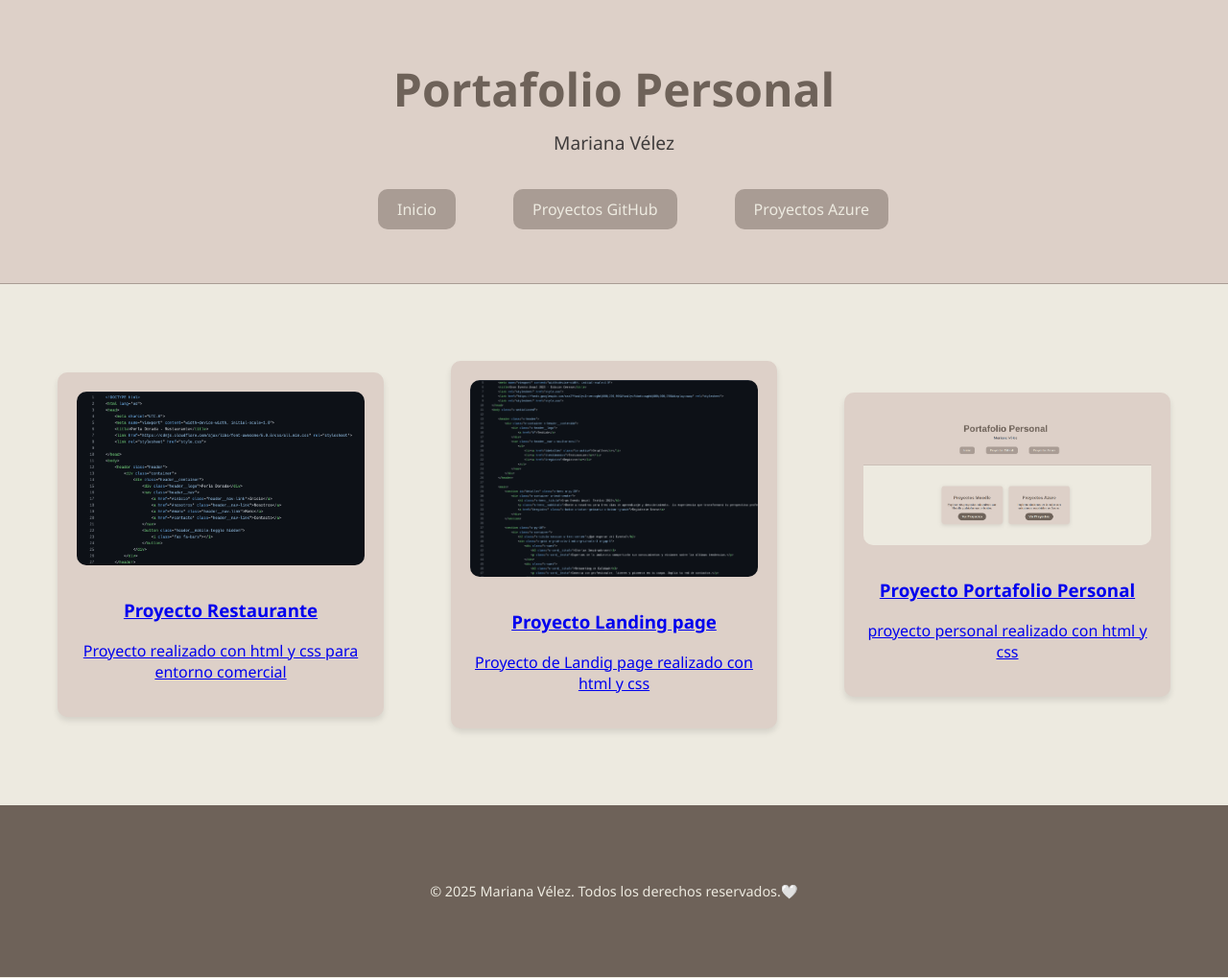
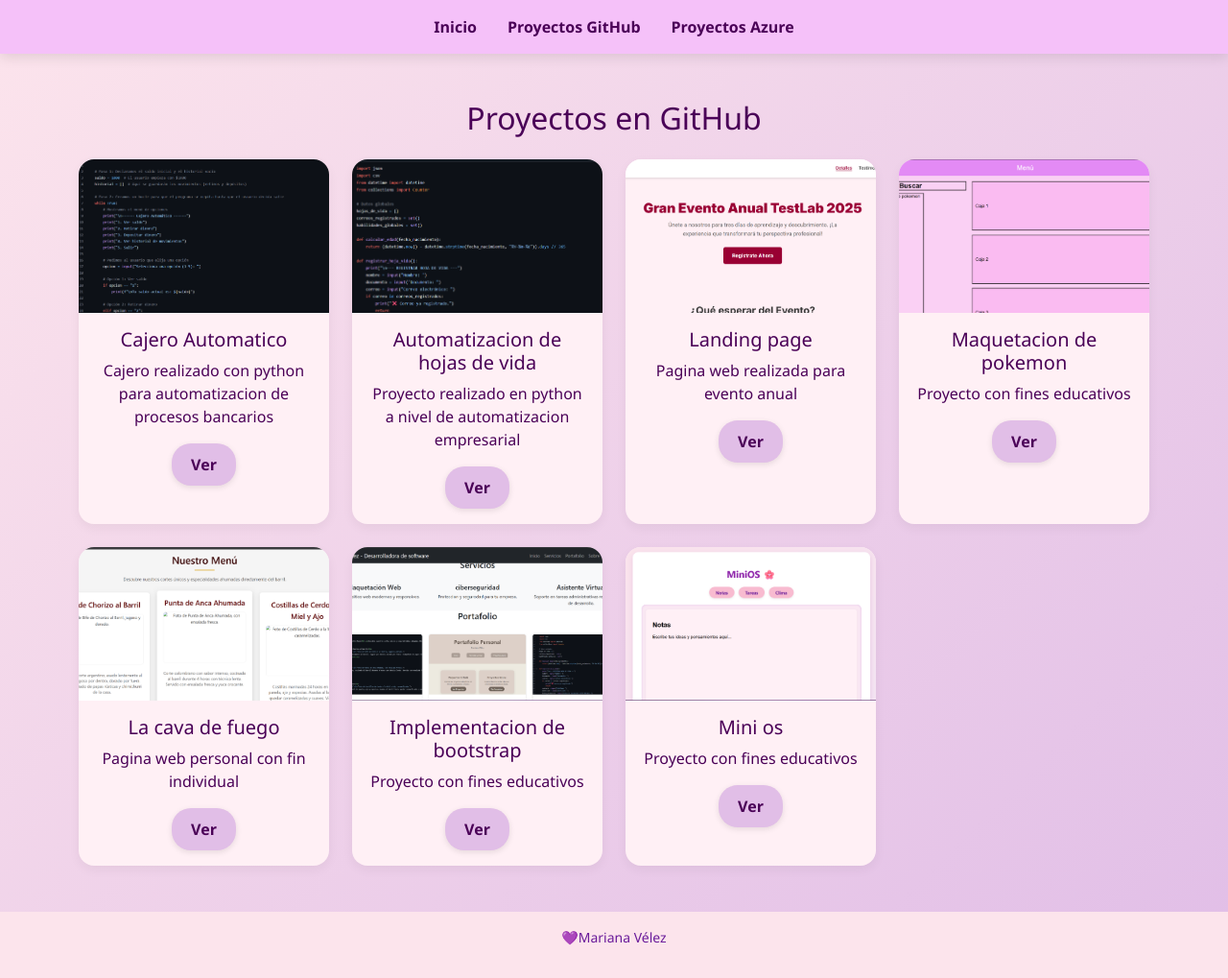
Before and after one commit to Mariana-Velez1942/Portafolio_MV, a plain HTML site: page proyectos_git.html in a window 1280 px wide. Shown: the whole page at 96% size. Drawn offline with nearby package versions, Linux system fonts and the light colour scheme.

Commit message:
Se actualiza portafolio para agregar cambios y mejoras en todos los archivos correspondientes

```diff
--- a/proyectos_git.html
+++ b/proyectos_git.html
@@ -3,50 +3,110 @@
 <head>
   <meta charset="UTF-8" />
   <meta name="viewport" content="width=device-width, initial-scale=1.0"/>
-  <title>Portafolio de Mariana Vélez</title>
-  <link rel="stylesheet" href="style.css">
+  <title>Proyectos GitHub - Mariana Vélez</title>
+  <link href="https://cdn.jsdelivr.net/npm/bootstrap@5.3.3/dist/css/bootstrap.min.css" rel="stylesheet" />
+  <link rel="stylesheet" href="style.css" />
 </head>
-<body>
-    <header>
-        <h1>Portafolio Personal</h1>
-        <p>Mariana Vélez</p>
+<body class="d-flex flex-column min-vh-100">
 
-        <nav>
-          <ul><a href="index.html">Inicio</a></ul>
-          <ul><a href="proyectos_git.html">Proyectos GitHub</a></ul>
-          <ul><a href="proyectos_azure.html">Proyectos Azure</a></ul>
-        </nav>
-      </header>
-    <main>
-      <div class="project-grid">
-        <a href="https://github.com/Mariana-Velez1942/ejercicio_1.html/blob/main/index.html" class="project-card">
-          <img src="./img/img_restaurante.png" alt="Proyecto Restaurante">
-          <h3>Proyecto Restaurante</h3>
-          <p>Proyecto realizado con html y css para entorno comercial</p>
-        </a>
+  <nav class="navbar justify-content-center">
+    <a href="index.html">Inicio</a>
+    <a href="proyectos_git.html">Proyectos GitHub</a>
+    <a href="proyectos_azure.html">Proyectos Azure</a>
+  </nav>
+
+  <main class="container my-5 flex-grow-1">
+    <h2 class="text-center mb-4">Proyectos en GitHub</h2>
+    <div class="row g-4">
+      <div class="col-12 col-sm-6 col-lg-3">
+        <div class="project-card h-100">
+          <img src="img/cajero.png" alt="Proyecto 1" />
+          <div class="card-body text-center">
+            <h5>Cajero Automatico</h5>
+            <p>Cajero realizado con python para automatizacion de procesos bancarios</p>
+            <a href="https://github.com/Mariana-Velez1942/simulacros_terminados/blob/main/simulacro1.py" class="btn btn-pastel">Ver</a>
+          </div>
+        </div>
       </div>
 
-      <div class="project-grid">
-        <a href="https://github.com/Mariana-Velez1942/ejercicio_2.html.git" class="project-card">
-          <img src="./img/img_landigpage.png" alt="Proyecto Landing page">
-          <h3>Proyecto Landing page</h3>
-          <p>Proyecto de Landig page realizado con html y css</p>
-        </a>
+      <!-- 4 -->
+      <div class="col-12 col-sm-6 col-lg-3">
+        <div class="project-card h-100">
+          <img src="img/hojas_vida.png" alt="Proyecto 4" />
+          <div class="card-body text-center">
+            <h5>Automatizacion de hojas de vida</h5>
+            <p>Proyecto realizado en python a nivel de automatizacion empresarial</p>
+            <a href="https://github.com/Mariana-Velez1942/consolevitae_equipo_CM_MV_JP.git" class="btn btn-pastel">Ver</a>
+          </div>
+        </div>
       </div>
 
-      <div class="project-grid">
-        <a href="https://github.com/Mariana-Velez1942/ejercicio_1.html/blob/main/index.html" class="project-card">
-          <img src="./img/img_portafolio.png" alt="Proyecto Portafolio">
-          <h3>Proyecto Portafolio Personal</h3>
-          <p>proyecto personal realizado con html y css<br></p>
-        </a>
+      <!-- 5 -->
+      <div class="col-12 col-sm-6 col-lg-3">
+        <div class="project-card h-100">
+          <img src="img/landig_page (1).png" alt="Proyecto 5" />
+          <div class="card-body text-center">
+            <h5>Landing page</h5>
+            <p>Pagina web realizada para evento anual</p>
+            <a href="#" class="btn btn-pastel">Ver</a>
+          </div>
+        </div>
       </div>
-      </main>
 
-<footer>
-  © 2025 Mariana Vélez. Todos los derechos reservados.🤍
+      <!-- 6 -->
+      <div class="col-12 col-sm-6 col-lg-3">
+        <div class="project-card h-100">
+          <img src="img/pokemon.png" alt="Proyecto 6" />
+          <div class="card-body text-center">
+            <h5>Maquetacion de pokemon</h5>
+            <p>Proyecto con fines educativos</p>
+            <a href="https://mariana-velez1942.github.io/maquetacion_pokemon/" class="btn btn-pastel">Ver</a>
+          </div>
+        </div>
+      </div>
 
-</footer>
+      <!-- 7 -->
+      <div class="col-12 col-sm-6 col-lg-3">
+        <div class="project-card h-100">
+          <img src="img/la_cava (1).png" alt="Proyecto 7" />
+          <div class="card-body text-center">
+            <h5>La cava de fuego</h5>
+            <p>Pagina web personal con fin individual</p>
+            <a href="https://github.com/Mariana-Velez1942/practica1_html.git" class="btn btn-pastel">Ver</a>
+          </div>
+        </div>
+      </div>
+
+      <!-- 8 -->
+      <div class="col-12 col-sm-6 col-lg-3">
+        <div class="project-card h-100">
+          <img src="img/bootstrap.png" alt="Proyecto 8" />
+          <div class="card-body text-center">
+            <h5>Implementacion de bootstrap</h5>
+            <p>Proyecto con fines educativos</p>
+            <a href="https://mariana-velez1942.github.io/freelancer-bootstrap/" class="btn btn-pastel">Ver</a>
+          </div>
+        </div>
+      </div>
+
+        <!-- p -->
+      <div class="col-12 col-sm-6 col-lg-3">
+        <div class="project-card h-100">
+          <img src="img/minios.png" alt="Proyecto 8" />
+          <div class="card-body text-center">
+            <h5>Mini os</h5>
+            <p>Proyecto con fines educativos</p>
+            <a href="https://mariana-velez1942.github.io/mini_os/" class="btn btn-pastel">Ver</a>
+          </div>
+        </div>
+      </div>
+
+    </div>
+  </main>
+
+  <footer>
+    <p>💜Mariana Vélez</p>
+  </footer>
 
 </body>
 </html>
--- a/style.css
+++ b/style.css
@@ -1,134 +1,63 @@
-:root {
-    --sand-dollar: #DDD0C8;
-    --alabaster: #EDEAE0;
-    --sticks-stones: #6E6259;
-    --natural-linen: #A99C94;
-    --rockweed: #3F3C3C;
-  }
 
-  body {
-    margin: 0;
-    min-height: 100vh;
-    display: flex;
-    flex-direction: column;
-    font-family: 'Segoe UI', Tahoma, Geneva, Verdana, sans-serif;
-    background-color: var(--alabaster);
-    color: var(--rockweed);
-  }
+body {
+  font-family: 'Segoe UI', sans-serif;
+  background: linear-gradient(135deg, #fce4ec, #e1bee7);
+  color: #4a0057;
+  margin: 0;
+  padding: 0;
+  min-height: 100vh;
+}
 
-  header {
-    background-color: var(--sand-dollar);
-    padding: 60px 20px 40px;
-    text-align: center;
-    border-bottom: 1px solid var(--natural-linen);
-  }
-
-  header h1 {
-    margin: 0;
-    font-size: 3em;
-    color: var(--sticks-stones);
-  }
-
-  header p {
-    margin-top: 10px;
-    font-size: 1.2em;
-    color: var(--rockweed);
-  }
+a {
+  text-decoration: none;
+  color: inherit;
+}
 
 
-
-  main {
-    display: flex;
-    justify-content: center;
-    align-items: center;
-    gap: 30px;
-    flex-wrap: wrap;
-    padding: 60px 20px;
-    flex: 1;
-  }
-
-  .card {
-    background-color: var(--sand-dollar);
-    border-radius: 15px;
-    width: 280px;
-    padding: 30px 20px;
-    box-shadow: 0 6px 20px rgba(0, 0, 0, 0.1);
-    transition: transform 0.3s ease, box-shadow 0.3s ease;
-    text-align: center;
-  }
-
-  .card:hover {
-    transform: translateY(-8px);
-    box-shadow: 0 10px 25px rgba(0, 0, 0, 0.15);
-  }
-
-  .card h2 {
-    color: var(--sticks-stones);
-    font-size: 1.4em;
-    margin-bottom: 15px;
-  }
-
-  .card p {
-    font-size: 0.95em;
-    color: var(--rockweed);
-    margin-bottom: 25px;
-  }
-
-  .btn {
-    background-color: var(--sticks-stones);
-    color: var(--alabaster);
-    padding: 10px 20px;
-    border: none;
-    border-radius: 25px;
-    text-decoration: none;
-    font-weight: bold;
-    transition: background 0.3s ease;
-  }
-
-  .btn:hover {
-    background-color: var(--rockweed);
-  }
-
-  footer {
-    text-align: center;
-    padding: 80px 40px;
-    background-color: var(--sticks-stones);
-    color: var(--alabaster);
-    font-size: 0.9em;
-  }
-
-/* --- Menú horizontal --- */
-nav {
-  display: flex;
-  justify-content: center;
-  padding: 10px;
+.navbar {
+  background-color: #f5c1f9;
+  padding: 1rem;
+  box-shadow: 0 4px 12px rgba(0, 0, 0, 0.1);
 }
 
-nav a {
-  color: var(--alabaster);
-  background-color: var(--natural-linen);
-  text-decoration: none;
-  margin: 0 10px;
-  padding: 10px 20px;
-  border-radius: 10px;
-  transition: background-color 0.3s ease;
+.navbar a {
+  font-weight: bold;
+  color: #4a0057;
+  margin: 0 1rem;
+  transition: color 0.3s ease;
 }
 
-nav a:hover {
-  background-color: var(--sand-dollar);
-  color: var(--rockweed);
+.navbar a:hover {
+  color: #fff;
 }
 
-/* --- Tarjetas de proyectos --- */
+
+.btn-pastel {
+  background: #e1bee7;
+  color: #4a0057;
+  border: none;
+  border-radius: 20px;
+  padding: 10px 20px;
+  font-weight: bold;
+  transition: all 0.3s ease;
+  box-shadow: 0 2px 6px rgba(0, 0, 0, 0.1);
+}
+
+.btn-pastel:hover {
+  background: #ce93d8;
+  color: #fff;
+}
+
 .project-card {
-  background-color: var(--sand-dollar);
-  border-radius: 10px;
-  padding: 20px;
-  margin: 20px;
-  width: 300px;
-  box-shadow: 0 4px 6px rgba(0,0,0,0.1);
-  text-align: center;
+  background: #fff0f5;
+  border-radius: 16px;
+  box-shadow: 0 4px 12px rgba(0,0,0,0.05);
+  overflow: hidden;
   transition: transform 0.3s ease;
+  height: 100%;
+  display: flex;
+  flex-direction: column;
+  justify-content: space-between;
 }
 
 .project-card:hover {
@@ -137,13 +66,19 @@ nav a:hover {
 
 .project-card img {
   width: 100%;
-  height: auto;
-  border-radius: 10px;
-  margin-bottom: 10px;
+  height: 160px;
+  object-fit: cover;
 }
 
-.project-grid {
-  display: flex;
-  flex-wrap: wrap;
-  justify-content: center;
+.project-card .card-body {
+  padding: 1rem;
 }
+
+footer {
+  background-color: #fce4ec;
+  padding: 1rem;
+  text-align: center;
+  color: #6a1b9a;
+  font-size: 14px;
+  margin-top: auto;
+}
```
Also changed, not shown: index.html (+19 -24 lines), proyectos_azure.html (+22 -41 lines), img/azure_1.png (added), img/bootstrap.png (added), img/cajero.png (added), img/calculadora.png (added), img/ejercicios_logica.png (deleted), img/hojas_vida.png (added), img/img_entrenamiento.png (deleted), img/img_landigpage.png (deleted), img/img_maquetacion.png (deleted), img/img_portafolio.png (deleted), img/img_restaurante.png (deleted), img/inventario.png (added), 4 more files.
